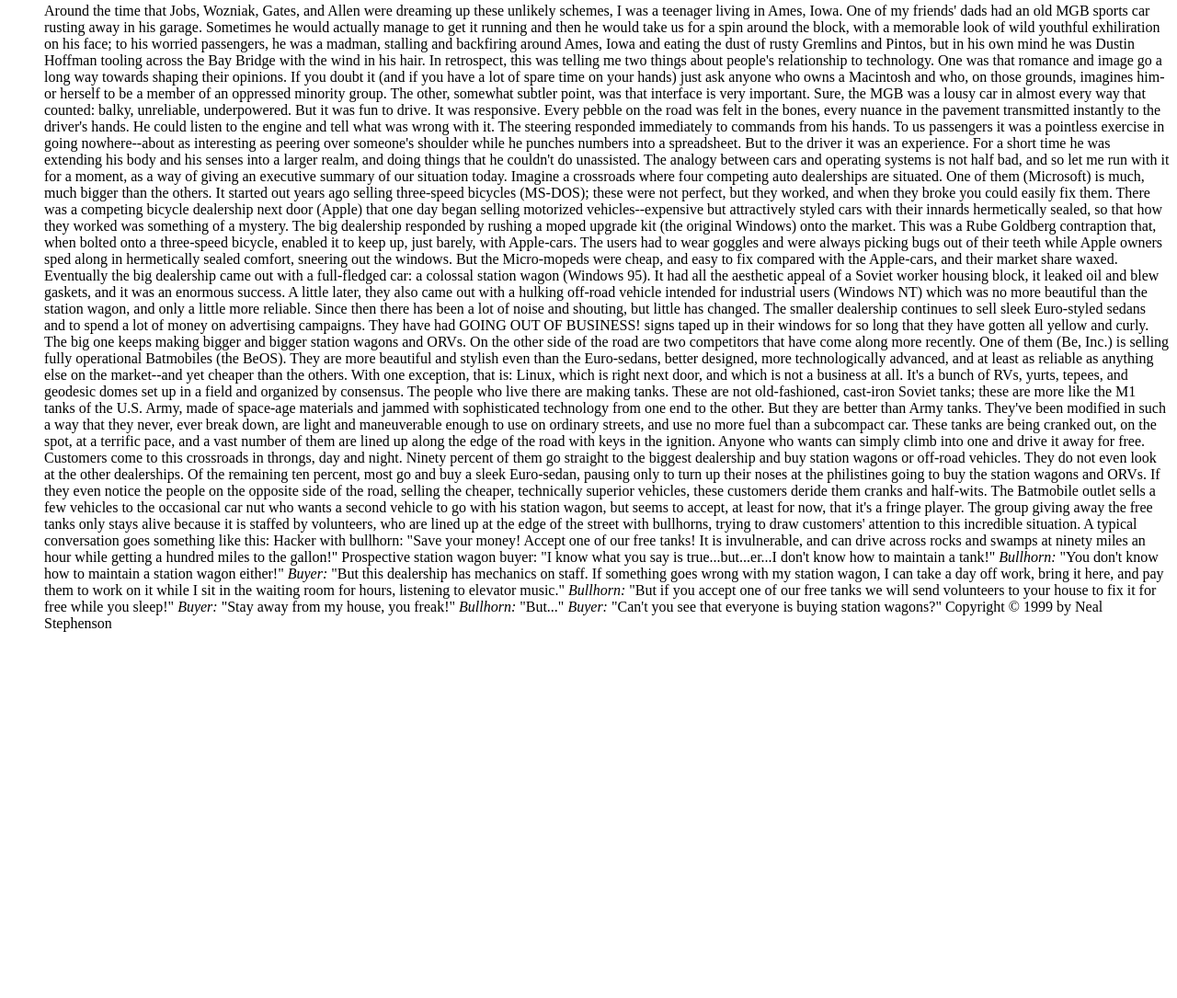
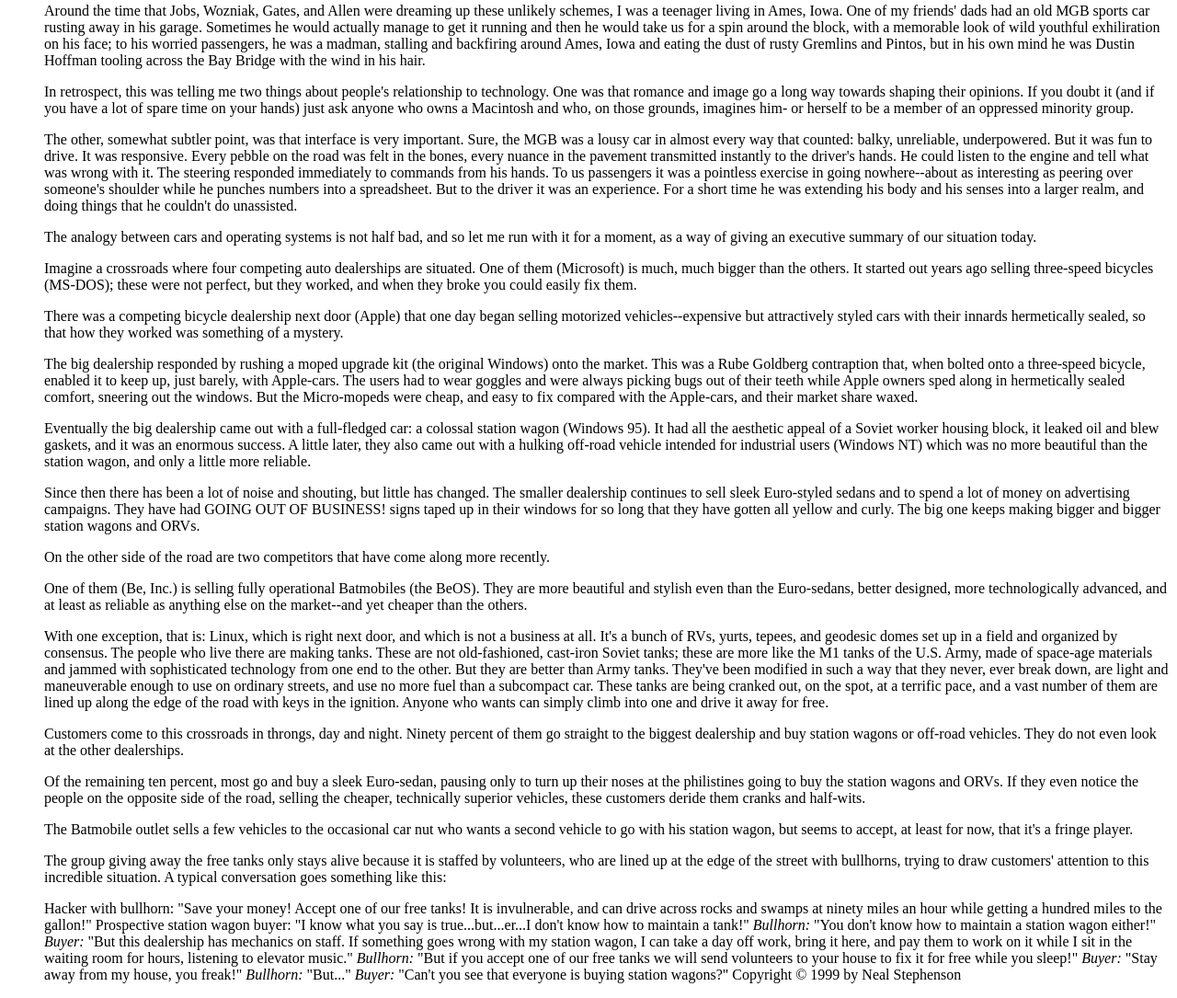
Before and after one commit to nrtesfa/nrtesfa.github.io, a plain HTML site: page week01/index.html in a window 1280 px wide. Shown: the part 619-1704 px from the top of the page at 92% size. Before the commit the page ends 1322 px from the top, so only its background shows below. Drawn offline with Linux system fonts and the light colour scheme.

Commit message:
Another update to my website

```diff
--- a/week01/index.html
+++ b/week01/index.html
@@ -16,37 +16,37 @@
 
 <h2>MGBs, TANKS, AND BATMOBILES</h2>
 
-Around the time that Jobs, Wozniak, Gates, and Allen were dreaming up these unlikely schemes, I was a teenager living in Ames, Iowa. One of my friends' dads had an old MGB sports car rusting away in his garage. Sometimes he would actually manage to get it running and then he would take us for a spin around the block, with a memorable look of wild youthful exhiliration on his face; to his worried passengers, he was a madman, stalling and backfiring around Ames, Iowa and eating the dust of rusty Gremlins and Pintos, but in his own mind he was Dustin Hoffman tooling across the Bay Bridge with the wind in his hair.
+<p>Around the time that Jobs, Wozniak, Gates, and Allen were dreaming up these unlikely schemes, I was a teenager living in Ames, Iowa. One of my friends' dads had an old MGB sports car rusting away in his garage. Sometimes he would actually manage to get it running and then he would take us for a spin around the block, with a memorable look of wild youthful exhiliration on his face; to his worried passengers, he was a madman, stalling and backfiring around Ames, Iowa and eating the dust of rusty Gremlins and Pintos, but in his own mind he was Dustin Hoffman tooling across the Bay Bridge with the wind in his hair.</p>
 
-In retrospect, this was telling me two things about people's relationship to technology. One was that romance and image go a long way towards shaping their opinions. If you doubt it (and if you have a lot of spare time on your hands) just ask anyone who owns a Macintosh and who, on those grounds, imagines him- or herself to be a member of an oppressed minority group.
+<p>In retrospect, this was telling me two things about people's relationship to technology. One was that romance and image go a long way towards shaping their opinions. If you doubt it (and if you have a lot of spare time on your hands) just ask anyone who owns a Macintosh and who, on those grounds, imagines him- or herself to be a member of an oppressed minority group.</p>
 
-The other, somewhat subtler point, was that interface is very important. Sure, the MGB was a lousy car in almost every way that counted: balky, unreliable, underpowered. But it was fun to drive. It was responsive. Every pebble on the road was felt in the bones, every nuance in the pavement transmitted instantly to the driver's hands. He could listen to the engine and tell what was wrong with it. The steering responded immediately to commands from his hands. To us passengers it was a pointless exercise in going nowhere--about as interesting as peering over someone's shoulder while he punches numbers into a spreadsheet. But to the driver it was an experience. For a short time he was extending his body and his senses into a larger realm, and doing things that he couldn't do unassisted.
+<p>The other, somewhat subtler point, was that interface is very important. Sure, the MGB was a lousy car in almost every way that counted: balky, unreliable, underpowered. But it was fun to drive. It was responsive. Every pebble on the road was felt in the bones, every nuance in the pavement transmitted instantly to the driver's hands. He could listen to the engine and tell what was wrong with it. The steering responded immediately to commands from his hands. To us passengers it was a pointless exercise in going nowhere--about as interesting as peering over someone's shoulder while he punches numbers into a spreadsheet. But to the driver it was an experience. For a short time he was extending his body and his senses into a larger realm, and doing things that he couldn't do unassisted.</p>
 
-The analogy between cars and operating systems is not half bad, and so let me run with it for a moment, as a way of giving an executive summary of our situation today.
+<p>The analogy between cars and operating systems is not half bad, and so let me run with it for a moment, as a way of giving an executive summary of our situation today.</p>
 
-Imagine a crossroads where four competing auto dealerships are situated. One of them (Microsoft) is much, much bigger than the others. It started out years ago selling three-speed bicycles (MS-DOS); these were not perfect, but they worked, and when they broke you could easily fix them.
+<p>Imagine a crossroads where four competing auto dealerships are situated. One of them (Microsoft) is much, much bigger than the others. It started out years ago selling three-speed bicycles (MS-DOS); these were not perfect, but they worked, and when they broke you could easily fix them.</p>
 
-There was a competing bicycle dealership next door (Apple) that one day began selling motorized vehicles--expensive but attractively styled cars with their innards hermetically sealed, so that how they worked was something of a mystery.
+<p>There was a competing bicycle dealership next door (Apple) that one day began selling motorized vehicles--expensive but attractively styled cars with their innards hermetically sealed, so that how they worked was something of a mystery.</p>
 
-The big dealership responded by rushing a moped upgrade kit (the original Windows) onto the market. This was a Rube Goldberg contraption that, when bolted onto a three-speed bicycle, enabled it to keep up, just barely, with Apple-cars. The users had to wear goggles and were always picking bugs out of their teeth while Apple owners sped along in hermetically sealed comfort, sneering out the windows. But the Micro-mopeds were cheap, and easy to fix compared with the Apple-cars, and their market share waxed.
+<p>The big dealership responded by rushing a moped upgrade kit (the original Windows) onto the market. This was a Rube Goldberg contraption that, when bolted onto a three-speed bicycle, enabled it to keep up, just barely, with Apple-cars. The users had to wear goggles and were always picking bugs out of their teeth while Apple owners sped along in hermetically sealed comfort, sneering out the windows. But the Micro-mopeds were cheap, and easy to fix compared with the Apple-cars, and their market share waxed.</p>
 
-Eventually the big dealership came out with a full-fledged car: a colossal station wagon (Windows 95). It had all the aesthetic appeal of a Soviet worker housing block, it leaked oil and blew gaskets, and it was an enormous success. A little later, they also came out with a hulking off-road vehicle intended for industrial users (Windows NT) which was no more beautiful than the station wagon, and only a little more reliable.
+<p>Eventually the big dealership came out with a full-fledged car: a colossal station wagon (Windows 95). It had all the aesthetic appeal of a Soviet worker housing block, it leaked oil and blew gaskets, and it was an enormous success. A little later, they also came out with a hulking off-road vehicle intended for industrial users (Windows NT) which was no more beautiful than the station wagon, and only a little more reliable.</p>
 
-Since then there has been a lot of noise and shouting, but little has changed. The smaller dealership continues to sell sleek Euro-styled sedans and to spend a lot of money on advertising campaigns. They have had GOING OUT OF BUSINESS! signs taped up in their windows for so long that they have gotten all yellow and curly. The big one keeps making bigger and bigger station wagons and ORVs.
+<p>Since then there has been a lot of noise and shouting, but little has changed. The smaller dealership continues to sell sleek Euro-styled sedans and to spend a lot of money on advertising campaigns. They have had GOING OUT OF BUSINESS! signs taped up in their windows for so long that they have gotten all yellow and curly. The big one keeps making bigger and bigger station wagons and ORVs.</p>
 
-On the other side of the road are two competitors that have come along more recently.
+<p>On the other side of the road are two competitors that have come along more recently.</p>
 
-One of them (Be, Inc.) is selling fully operational Batmobiles (the BeOS). They are more beautiful and stylish even than the Euro-sedans, better designed, more technologically advanced, and at least as reliable as anything else on the market--and yet cheaper than the others.
+<p>One of them (Be, Inc.) is selling fully operational Batmobiles (the BeOS). They are more beautiful and stylish even than the Euro-sedans, better designed, more technologically advanced, and at least as reliable as anything else on the market--and yet cheaper than the others.</p>
 
-With one exception, that is: Linux, which is right next door, and which is not a business at all. It's a bunch of RVs, yurts, tepees, and geodesic domes set up in a field and organized by consensus. The people who live there are making tanks. These are not old-fashioned, cast-iron Soviet tanks; these are more like the M1 tanks of the U.S. Army, made of space-age materials and jammed with sophisticated technology from one end to the other. But they are better than Army tanks. They've been modified in such a way that they never, ever break down, are light and maneuverable enough to use on ordinary streets, and use no more fuel than a subcompact car. These tanks are being cranked out, on the spot, at a terrific pace, and a vast number of them are lined up along the edge of the road with keys in the ignition. Anyone who wants can simply climb into one and drive it away for free.
+<p>With one exception, that is: Linux, which is right next door, and which is not a business at all. It's a bunch of RVs, yurts, tepees, and geodesic domes set up in a field and organized by consensus. The people who live there are making tanks. These are not old-fashioned, cast-iron Soviet tanks; these are more like the M1 tanks of the U.S. Army, made of space-age materials and jammed with sophisticated technology from one end to the other. But they are better than Army tanks. They've been modified in such a way that they never, ever break down, are light and maneuverable enough to use on ordinary streets, and use no more fuel than a subcompact car. These tanks are being cranked out, on the spot, at a terrific pace, and a vast number of them are lined up along the edge of the road with keys in the ignition. Anyone who wants can simply climb into one and drive it away for free.</p>
 
-Customers come to this crossroads in throngs, day and night. Ninety percent of them go straight to the biggest dealership and buy station wagons or off-road vehicles. They do not even look at the other dealerships.
+<p>Customers come to this crossroads in throngs, day and night. Ninety percent of them go straight to the biggest dealership and buy station wagons or off-road vehicles. They do not even look at the other dealerships.</p>
 
-Of the remaining ten percent, most go and buy a sleek Euro-sedan, pausing only to turn up their noses at the philistines going to buy the station wagons and ORVs. If they even notice the people on the opposite side of the road, selling the cheaper, technically superior vehicles, these customers deride them cranks and half-wits.
+<p>Of the remaining ten percent, most go and buy a sleek Euro-sedan, pausing only to turn up their noses at the philistines going to buy the station wagons and ORVs. If they even notice the people on the opposite side of the road, selling the cheaper, technically superior vehicles, these customers deride them cranks and half-wits.</p>
 
-The Batmobile outlet sells a few vehicles to the occasional car nut who wants a second vehicle to go with his station wagon, but seems to accept, at least for now, that it's a fringe player.
+<p>The Batmobile outlet sells a few vehicles to the occasional car nut who wants a second vehicle to go with his station wagon, but seems to accept, at least for now, that it's a fringe player.</p>
 
-The group giving away the free tanks only stays alive because it is staffed by volunteers, who are lined up at the edge of the street with bullhorns, trying to draw customers' attention to this incredible situation. A typical conversation goes something like this:
+<p>The group giving away the free tanks only stays alive because it is staffed by volunteers, who are lined up at the edge of the street with bullhorns, trying to draw customers' attention to this incredible situation. A typical conversation goes something like this:</p>
 
 Hacker with bullhorn: "Save your money! Accept one of our free tanks! It is invulnerable, and can drive across rocks and swamps at ninety miles an hour while getting a hundred miles to the gallon!"
 
```
